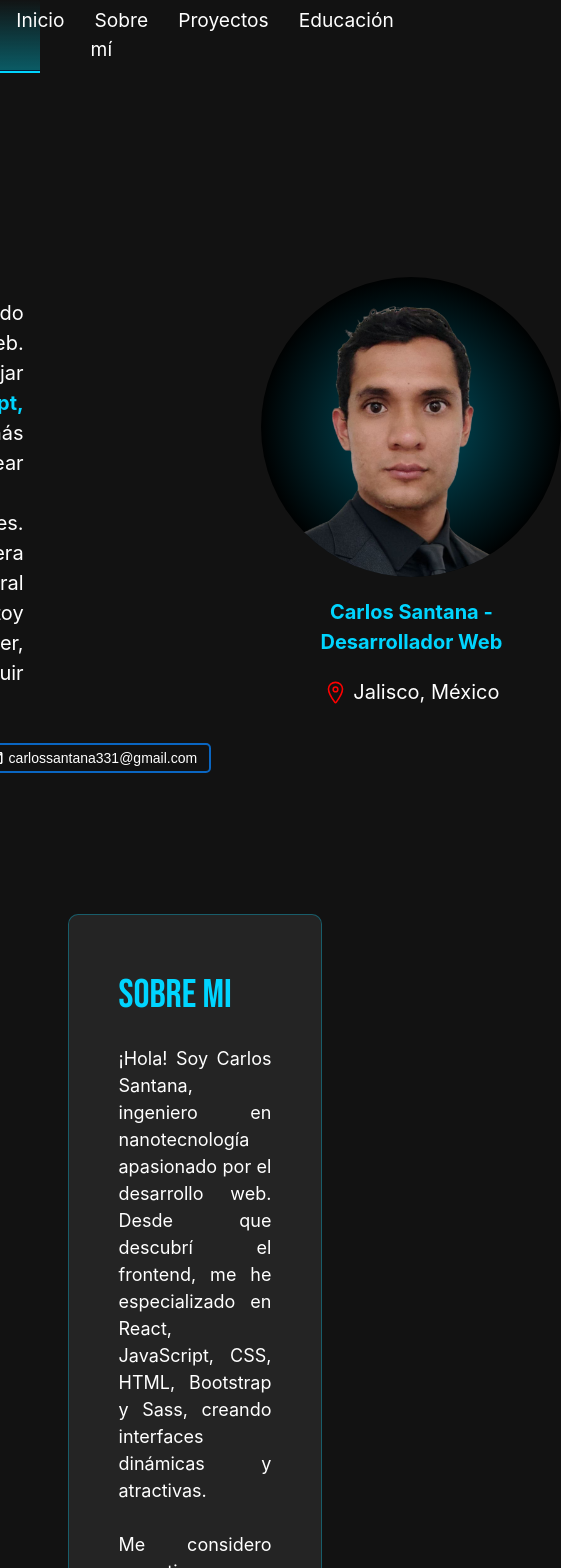
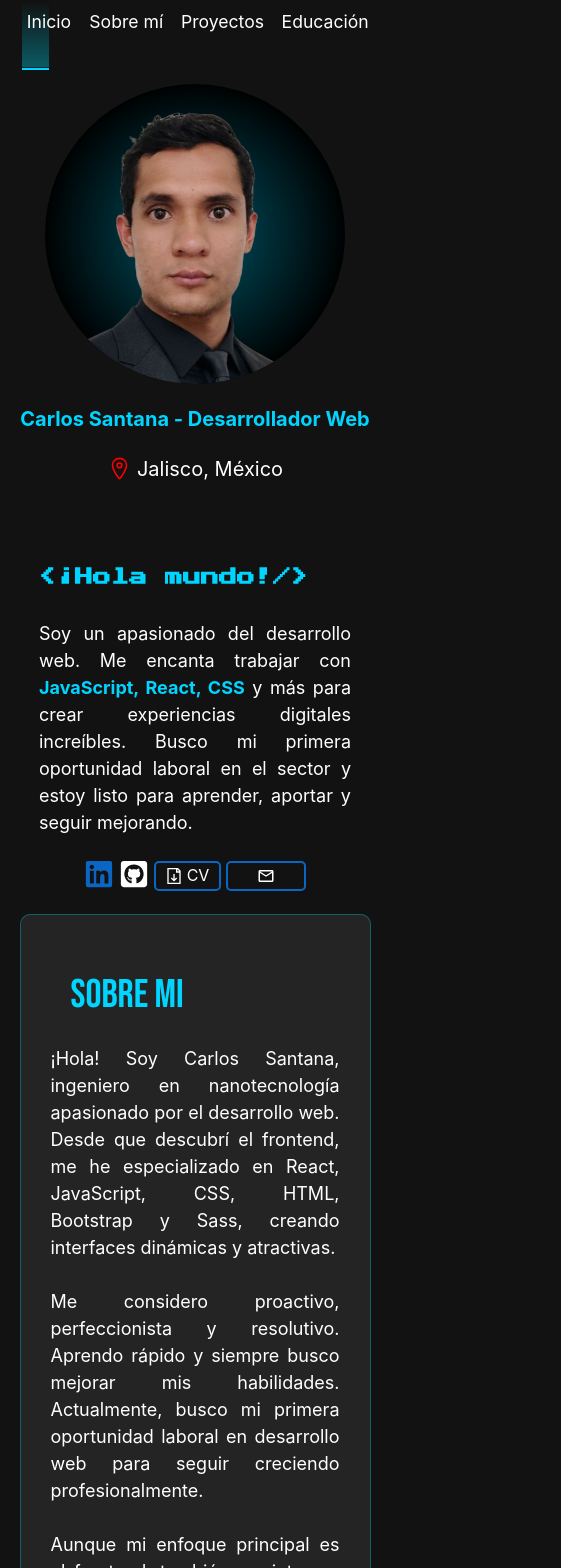
Before and after one commit to Carlossantana331/portafolio, a React (Vite) app: page / in a window 390 px wide. Shown: the top 1568 px of the page, 561 px wide, since content can reach past the window. Built offline with nearby package versions, Linux system fonts and the light colour scheme.

Commit message:
se trabaja el responsive

```diff
--- a/src/components/educacion/Educacion.css
+++ b/src/components/educacion/Educacion.css
@@ -78,3 +78,19 @@
 .educacion-card-descargar{
     padding: 0px 5px;
 }
+
+
+@media (max-width: 1024px){
+    .educacion-container{
+        width: 90vw;
+    }
+}
+
+@media (max-width: 715px){
+    .educacion-cards{
+        flex-direction: column;
+    }
+    .educacion-line{
+        display: none;
+    }
+}
--- a/src/components/navbar/Navbar.jsx
+++ b/src/components/navbar/Navbar.jsx
@@ -22,10 +22,9 @@ function Navbar() {
 
       sections.forEach((section) => {
         const sectionTop = section.offsetTop;
-        const sectionHeight = section.clientHeight;
 
-        if (window.scrollY >= sectionTop - 500) {
-          // Ajusta el valor `-100` según la altura del navbar
+
+        if (window.scrollY >= sectionTop - 800) {
           currentSection = section.getAttribute("id");
         }
       });
--- a/src/components/navbar/navbar.css
+++ b/src/components/navbar/navbar.css
@@ -41,7 +41,7 @@ a {
     background: linear-gradient(0deg, rgba(2,0,36,1) 0%, rgba(9,109,121,0.7987570028011204) 2%, rgba(9,9,121,0) 100%);
     border-bottom: 2px solid rgb(0, 213, 255);
     z-index: -1;
-    transform: scaley(0);
+    transform: scaleY(0);
     transform-origin: bottom;
     transition: transform 0.3s ease-in-out;
     border-top-left-radius: 5px;
@@ -53,7 +53,7 @@ a {
 .navbar ul li a:hover::after,
 .navbar ul li a.active::after {
     color: rgb(0, 213, 255);
-    transform: scaleX(1);
+    transform: scaleY(1);
   }
 
 
@@ -64,3 +64,13 @@ a {
 section {
     scroll-margin-top: 100px;
   }
+
+  @media (max-width: 715px) {
+    .navbar-list{
+        font-size: 1.1rem;
+    }
+
+    .navbar-link{
+        padding: 10px 5px;
+    }
+  }
--- a/src/components/presentacion/Presentacion.css
+++ b/src/components/presentacion/Presentacion.css
@@ -147,3 +147,33 @@
     background-color: #0a66c2;
     transform: scale(1.03);
 }
+
+@media (max-width: 1024px){
+    .presentacionContainer{
+        flex-direction: column-reverse;
+        gap: 80px;
+        margin: 0 auto;
+        width: 90vw;
+    }
+    .presentacionText{
+        width: 80vw;
+        font-size: 18px;
+        margin: 0 auto;
+    }
+    .presentacionPhoto{
+        width: 300px;
+        height: 300px;
+    }
+}
+
+@media (max-width: 475px){
+    .emailText{
+        display: none;
+    }
+    .email{
+        width: 80px;
+    }
+    .presentacionBtns{
+        justify-content: center;
+    }
+}
--- a/src/components/presentacion/Presentacion.jsx
+++ b/src/components/presentacion/Presentacion.jsx
@@ -76,7 +76,7 @@ const Presentacion = () => {
           </a>
           <div>
             <button onClick={copyToClipboard} className="email">
-            {copied ? <span style={{ color: "white", fontSize: "14px" }}>¡Copiado!</span> : <><MdOutlineMailOutline style={{ fontSize: "18px" }} /> <span style={{ fontSize: "14px" }}>{email}</span></>}
+            {copied ? <span style={{ color: "white", fontSize: "14px" }}>¡Copiado!</span> : <><MdOutlineMailOutline style={{ fontSize: "18px" }} /> <span className="emailText" style={{ fontSize: "14px" }}>{email}</span></>}
             </button>
           </div>
         </div>
--- a/src/components/proyectos/proyectoCard.css
+++ b/src/components/proyectos/proyectoCard.css
@@ -71,11 +71,12 @@
   align-items: center;
   text-align: center;
   font-size: 18px;
+  color: rgb(255, 255, 255);
 }
 
 .proyecto-icon {
-  transition: height 0.3s ease-out, width 0.3s ease-out,
-    border-bottom-right-radius 0.3s ease-out;
+  transition: height 0.3s ease-out, width 0.3s ease-out;
+  border-bottom-right-radius: 0.3s ease-out;
   background-color: #0a66c2;
   transform: translateY(-180px);
   height: 40px;
@@ -109,8 +110,6 @@
 }
 .proyecto-logo {
   font-size: 30px;
-  background-color: #4d4f52;
-  border-radius: 10px;
   width: 40px;
   height: 40px;
   display: flex;
@@ -205,3 +204,18 @@
   font-size: 16px;
   margin-bottom: -10px;
 }
+
+
+
+
+@media (min-width: 768px) and (max-width: 1024px){
+    .proyecto-card-container{
+        max-width: 90vw;
+    }
+
+    .proyecto-container{
+      max-width: 90vw;
+      margin: 0 auto;
+      margin-top: 150px;
+    }
+}
--- a/src/components/sobre_mi/Sobre_mi.css
+++ b/src/components/sobre_mi/Sobre_mi.css
@@ -20,3 +20,16 @@
     padding: 0 50px 50px 50px;
     color: rgb(255, 255, 255);
 }
+
+
+@media (max-width: 1024px) {
+    .sobreMiContainer{
+        max-width: 90vw;
+    }
+}
+
+@media (max-width: 715px) {
+    .sobreMiText{
+        padding: 0 30px 30px 30px;
+    }
+}
```
